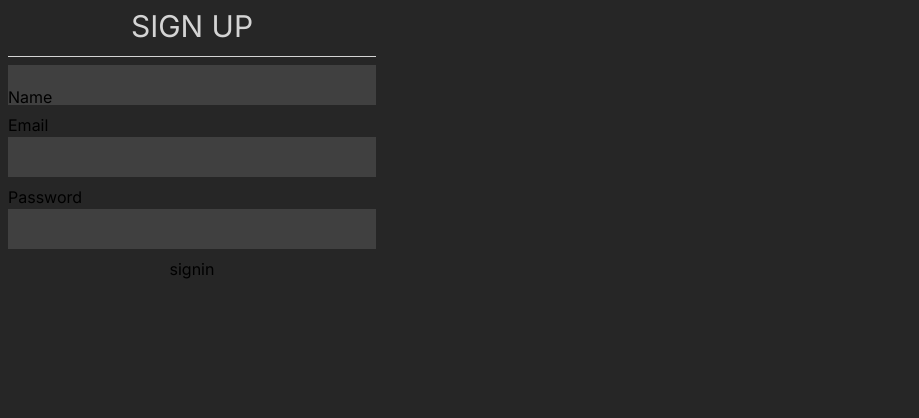
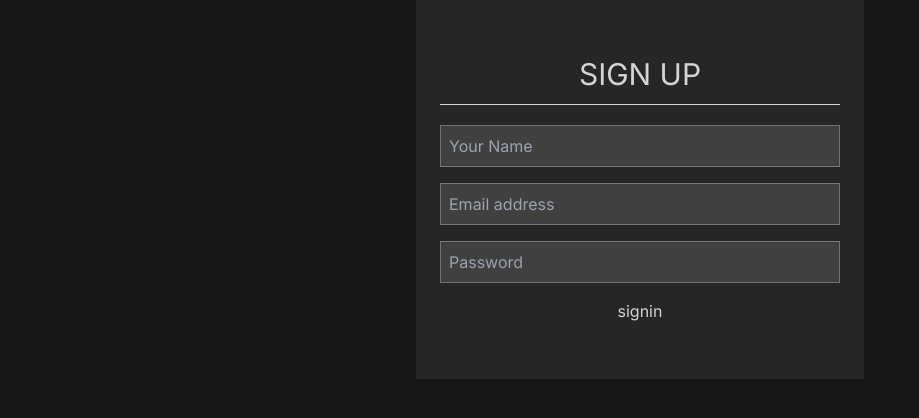
Before and after one commit to Bohdan-FE/FlixHub, a Next.js app: page /register in a window 1280 px wide. Shown: the top 418 px of the page, without its empty margins (0-919 px from the left). Built offline with nearby package versions, Linux system fonts and the light colour scheme.

Commit message:
some design

```diff
--- a/app/UI/components/RegisterForm/RegisterForm.module.scss
+++ b/app/UI/components/RegisterForm/RegisterForm.module.scss
@@ -2,9 +2,9 @@
     @apply relative
 }
 .input {
-    @apply bg-neutral-700 p-2 w-full;
+    @apply bg-neutral-700 p-2 w-full border-solid border-[1px] border-neutral-500 focus:placeholder:text-transparent pl-2
 }
 
-.label {
-    @apply absolute top-1/2
+.errorInput {
+    @apply italic text-red-300 text-sm
 }
--- a/app/UI/components/RegisterForm/RegisterForm.tsx
+++ b/app/UI/components/RegisterForm/RegisterForm.tsx
@@ -5,6 +5,7 @@ import { useEffect, useRef } from "react";
 import { useFormState, useFormStatus } from "react-dom";
 import SubmitButton from "../buttons";
 import styles from './RegisterForm.module.scss'
+import clsx from 'clsx'
 
 function RegisterForm() {
     const initialState = {
@@ -24,40 +25,27 @@ function RegisterForm() {
     }, [formState])
 
     return (
-        <form className='flex flex-col p-2 max-w-sm' action={dispatch} ref={formRef}>
-            <h3 className='text-3xl text-center text-neutral-300 mb-2 border-b border-neutral-300 pb-3'>SIGN UP</h3>
-            {formState.message !== '' && <div className="border-solid border-black border-2 p-3 mb-2">{formState.message && <p className="text-center">{formState.message}</p>}</div>}
-            <div className={styles.inputWrapper}>
-                <label className={styles.label} htmlFor='name'>
-                    Name
-                </label>
-                <input className={styles.input} type="text" id='name' name="name" defaultValue={formState.fieldValues?.name} aria-describedby="name-error" />
-            </div>
-            <div className="mb-2" id='name-error' aria-live='polite' aria-atomic='true'>
+        <form className='flex flex-col px-6 py-14 max-w-md mx-auto bg-neutral-800' action={dispatch} ref={formRef}>
+            <h3 className='text-3xl text-center text-neutral-300 mb-2 border-b border-neutral-300 pb-3 mb-5'>SIGN UP</h3>
+            {formState.message !== '' && <div className={clsx('border - solid border - neutral - 300 border - 2 p - 3 mb - 2 text - neutral - 300 rounded-xl', {
+                'border-red-300 p-3 mb-3 ': formState.message !== ''
+            })}>{formState.message && <p className="text-center text-red-300">{formState.message}</p>}</div>}
+            <input className={styles.input} type="text" id='name' name="name" defaultValue={formState.fieldValues?.name} aria-describedby="name-error" placeholder="Your Name" />
+            <div className="mb-4" id='name-error' aria-live='polite' aria-atomic='true'>
                 {formState.errors?.name && formState.errors?.name.map((error: string) => (
-                    <p key={error}>{error}</p>
+                    <p className={styles.errorInput} key={error}>{error}</p>
                 ))}
             </div>
-            <div>
-                <label className="block" htmlFor='email' >
-                    Email
-                </label>
-                <input className={styles.input} type="email" id='email' name="email" defaultValue={formState.fieldValues?.email} aria-describedby="email-error" />
-            </div>
-            <div className="mb-2" id='email-error' aria-live='polite' aria-atomic='true'>
+            <input className={styles.input} type="email" id='email' name="email" defaultValue={formState.fieldValues?.email} aria-describedby="email-error" placeholder="Email address" />
+            <div className="mb-4" id='email-error' aria-live='polite' aria-atomic='true'>
                 {formState.errors?.email && formState.errors?.email.map((error: string) => (
-                    <p key={error}>{error}</p>
+                    <p className={styles.errorInput} key={error}>{error}</p>
                 ))}
             </div>
-            <div>
-                <label className="block" htmlFor='password'>
-                    Password
-                </label>
-                <input className={styles.input} type="password" id='password' name="password" defaultValue={formState.fieldValues?.password} aria-describedby="password-error" />
-            </div>
-            <div className="mb-2" id='password-error' aria-live='polite' aria-atomic='true'>
+            <input className={styles.input} type="password" id='password' name="password" defaultValue={formState.fieldValues?.password} aria-describedby="password-error" placeholder="Password" />
+            <div className="mb-4" id='password-error' aria-live='polite' aria-atomic='true'>
                 {formState.errors?.password && formState.errors?.password.map((error: string) => (
-                    <p key={error}>{error}</p>
+                    <p className={styles.errorInput} key={error}>{error}</p>
                 ))}
             </div>
             <SubmitButton />
--- a/app/globals.css
+++ b/app/globals.css
@@ -17,7 +17,7 @@
 }
 
 body {
-  @apply bg-neutral-800
+  @apply bg-neutral-900 text-neutral-300
 }
 
 input:-webkit-autofill,
@@ -29,10 +29,10 @@ textarea:-webkit-autofill:focus,
 select:-webkit-autofill,
 select:-webkit-autofill:hover,
 select:-webkit-autofill:focus {
-  border: 1px solid #253341;
+  border: 1px solid rgb(64 64 64);
   -webkit-text-fill-color: white;
-  -webkit-box-shadow: 0 0 0px 1000px #253341 inset;
-  box-shadow: 0 0 0px 1000px #28374c inset;
+  -webkit-box-shadow: 0 0 0px 1000px rgb(64 64 64) inset;
+  box-shadow: 0 0 0px 1000px rgb(64 64 64) inset;
   transition: background-color 5000s ease-in-out 0s;
   color: white;
 }
--- a/package.json
+++ b/package.json
@@ -11,6 +11,7 @@
   "dependencies": {
     "@prisma/client": "^5.7.0",
     "bcrypt": "^5.1.1",
+    "clsx": "^2.0.0",
     "next": "14.0.4",
     "react": "^18",
     "react-dom": "^18",
```
Also changed, not shown: 1 other file (tests, documents, lock files or other folders).
